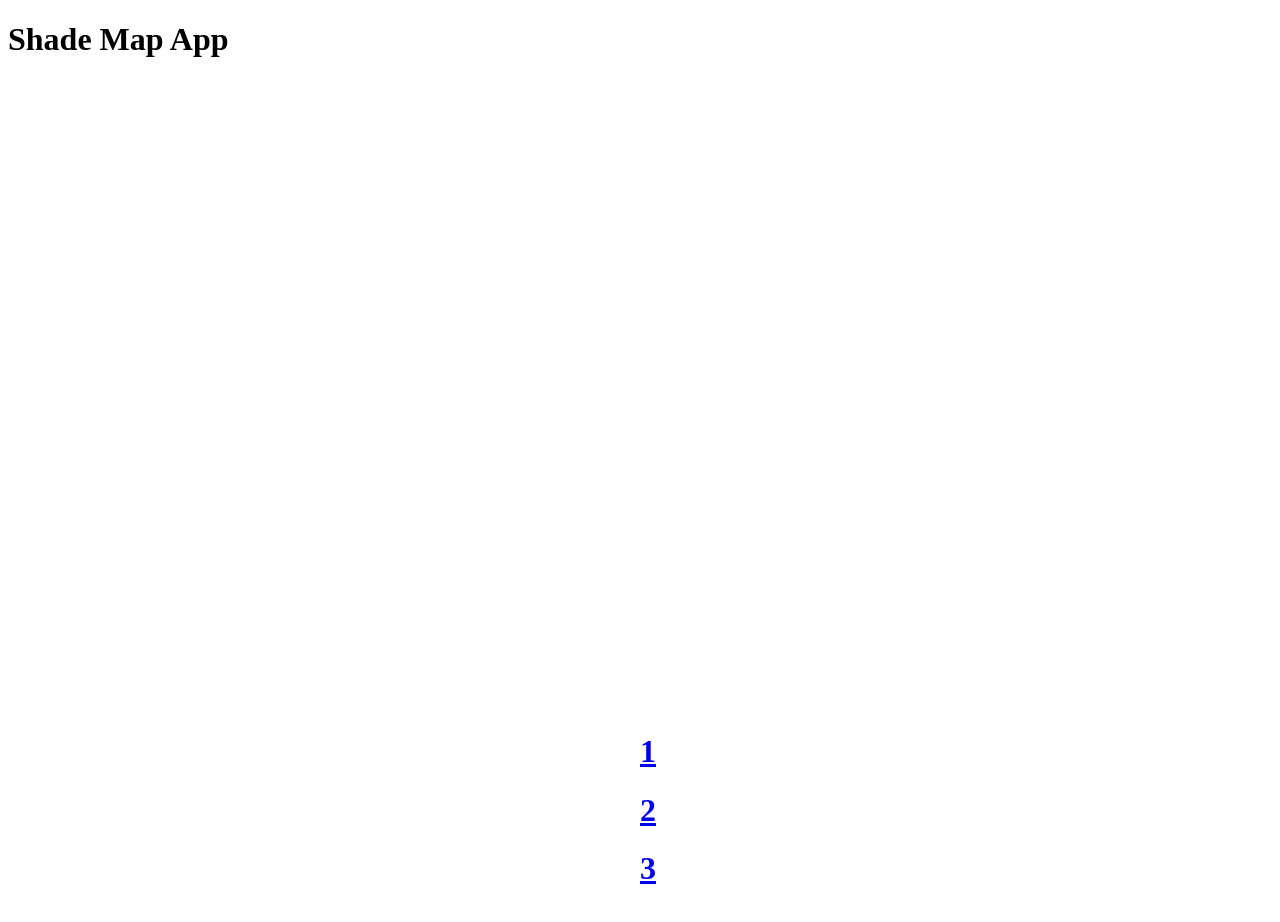
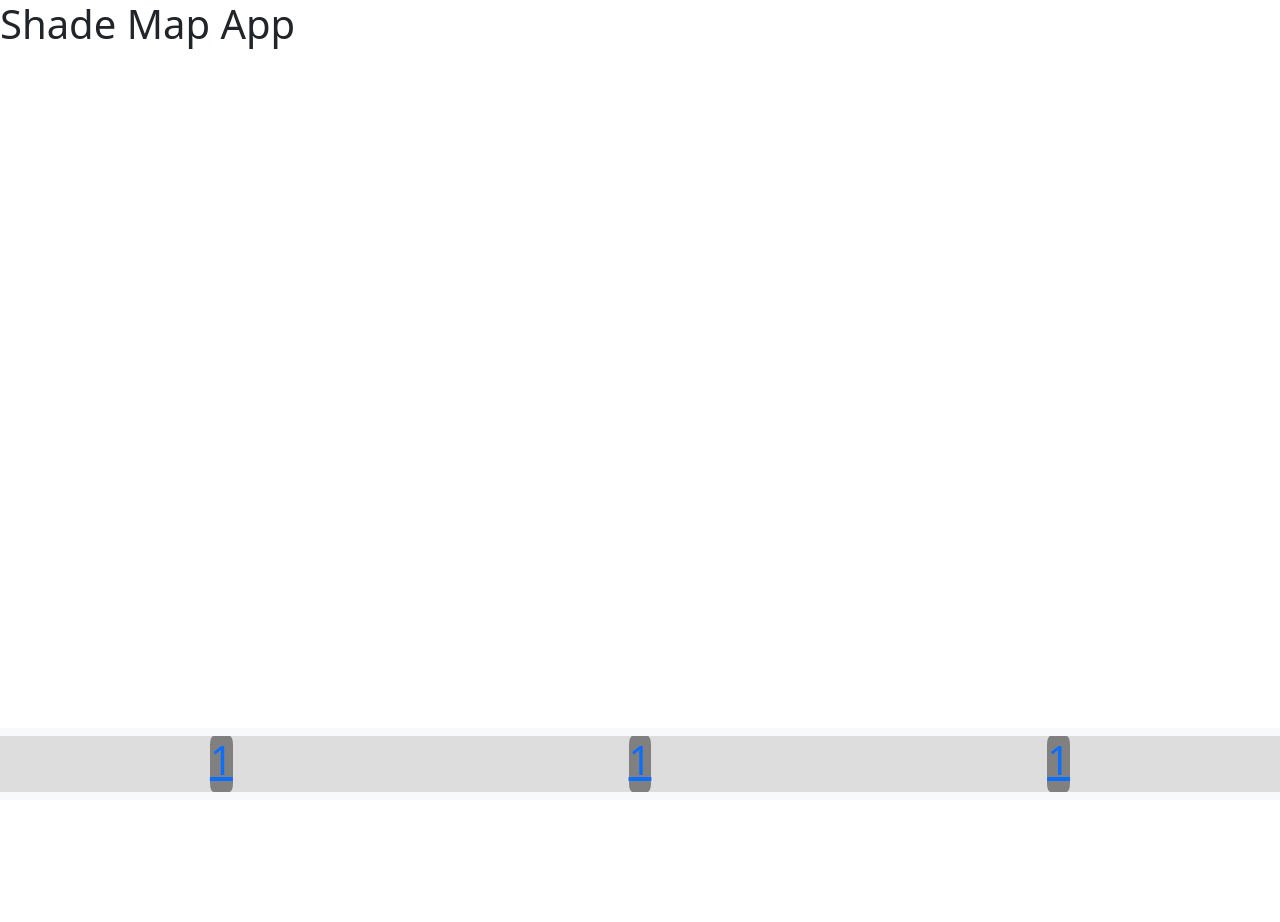
Before and after one commit to farahalterman/2800-202610-DTC05, a website with bundled scripts: page src/public/index.html in a window 1280 px wide. After the commit the page ends 800 px from the top, so only its background shows below. Built offline with nearby package versions, Linux system fonts and the light colour scheme.

Commit message:
put navbar HTML into custom tag

```diff
--- a/src/public/index.html
+++ b/src/public/index.html
@@ -9,33 +9,10 @@
 <body>
     <h1>Shade Map App</h1>
 
-    <!-- <nav-bar></nav-bar> -->
+    <nav-bar></nav-bar>
+    <script src="scripts/navBarElement.js"></script>
+    <script type="module" src="main.js"></script>
 
-            <footer>
-            <div class="container text-center align-center" id="navBar">
-
-                <a href="index.html">
-                    <div class="col" id="navButton">
-                        <h1>1</h1>
-                    </div>
-                </a>
-
-                <a href="index.html">
-                    <div class="col" id="navButton">
-                        <h1>2</h1>
-                    </div>
-                </a>
-
-                <a href="index.html">
-                    <div class="col" id="navButton">
-                        <h1>3</h1>
-                    </div>
-                </a>
-
-            </div>
-        </footer>
-
-    <script src="scripts/navBarElement.js"></script>
 
 </body>
 </html>
--- a/src/public/main.js
+++ b/src/public/main.js
@@ -1,4 +1,3 @@
 import 'bootstrap/dist/css/bootstrap.min.css';
-import 'bootstrap/dist/js/bootstrap.bundle.min.js';
-import '../scss/styles.scss'
-import * as bootstrap from 'bootstrap'
+import '../scss/styles.scss';
+import * as bootstrap from 'bootstrap';
--- a/src/public/scripts/navBarElement.js
+++ b/src/public/scripts/navBarElement.js
@@ -8,29 +8,27 @@ connectedCallback() {
             currentPage === page ? "bg-orange-200 scale-110 font-bold" : "";
 
         this.innerHTML = `
-        <footer>
-            <div>
+        <nav class="navbar navbar-expand-lg bg-body-tertiary fixed-bottom">
+            <div class="container-fluid d-flex justify-content-around" id="navBar">
+                <div id="navButton">
+                    <a href="index.html">
+                        <h1>1</h1>
+                    </a>
+                </div>
 
-                <a href="index.html">
-                    <div>
+                <div id="navButton">
+                    <a href="index.html">
                         <h1>1</h1>
-                    </div>
-                </a>
+                    </a>
+                </div>
 
-                <a href="index.html">
-                    <div>
-                        <h1>2</h1>
-                    </div>
-                </a>
-
-                <a href="index.html">
-                    <div>
-                        <h1>3</h1>
-                    </div>
-                </a>
-
+                <div id="navButton">
+                    <a href="index.html">
+                        <h1>1</h1>
+                    </a>
+                </div>
             </div>
-        </footer>
+        </nav>
         `;
     }
 }
--- a/src/public/stylesheets/style.css
+++ b/src/public/stylesheets/style.css
@@ -1,10 +1,9 @@
 #navBar {
-    padding: 50%;
-    border-radius: 20%;
+    background-color: rgb(221, 221, 221);
 }
 
 #navButton {
-    padding: 30%;
+
     border-radius: 15%;
     border-color: black;
     background-color: gray;
```
